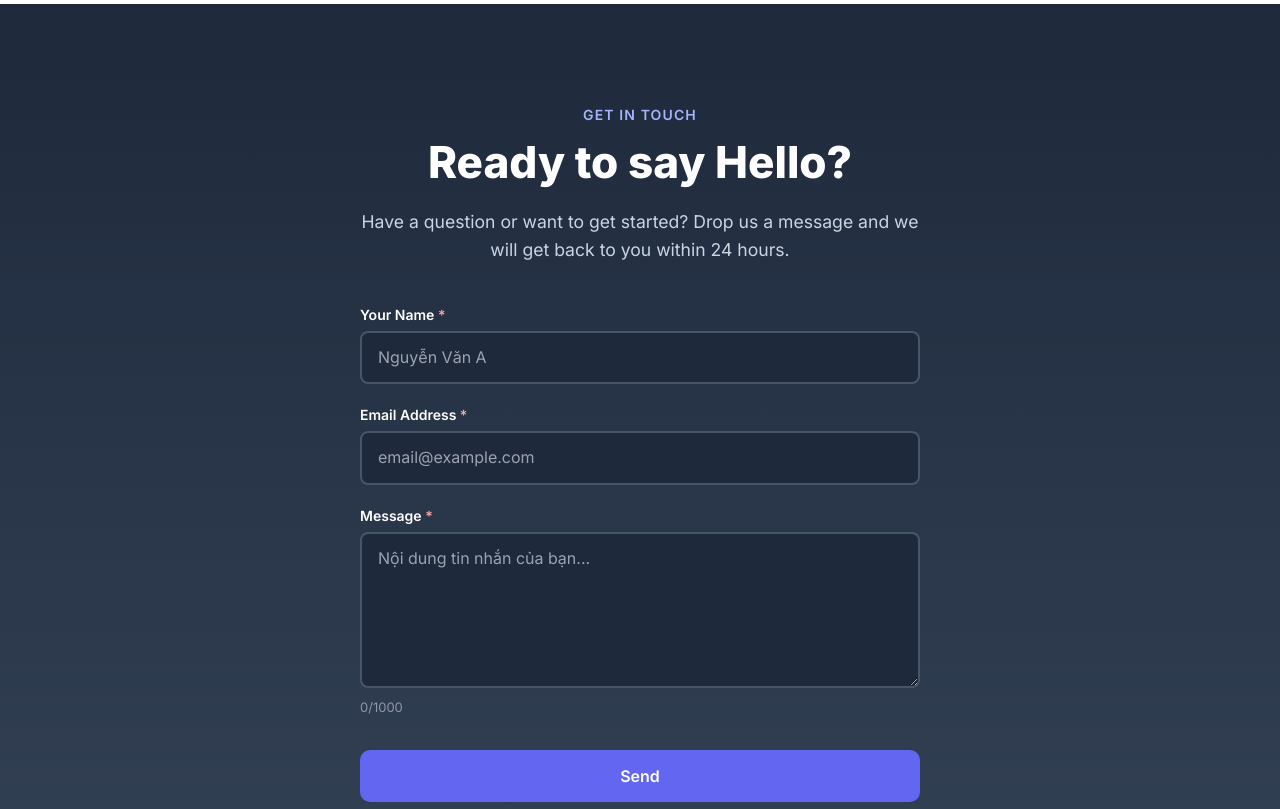
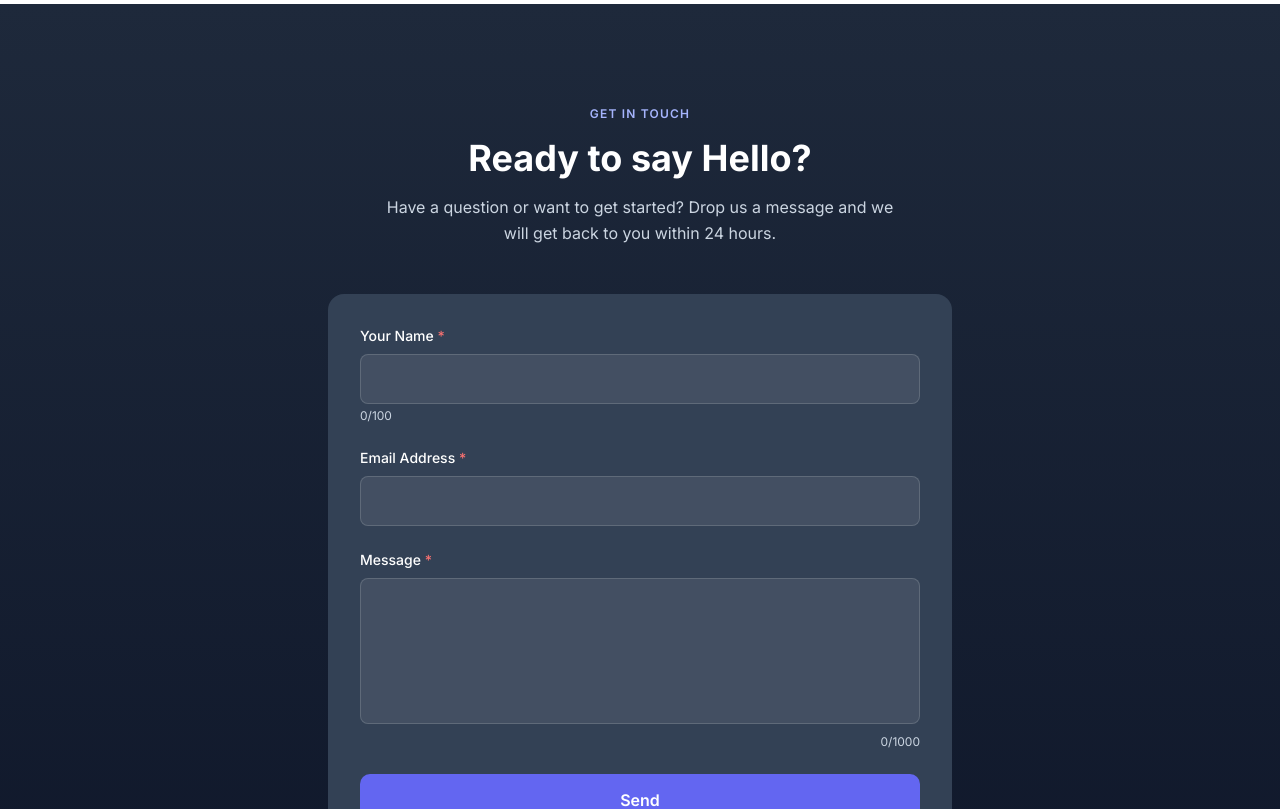
Before and after one commit to wisbidev/project-6c6270ce, a Next.js app in the folder code/frontend/: page / in a window 1280 px wide. Shown: the part 1340-2149 px from the top of the page. Built offline with nearby package versions, Linux system fonts and the light colour scheme.

Commit message:
fix(ui): implement full CTA with contact form against test cases

```diff
--- a/code/frontend/components/ContactForm.tsx
+++ b/code/frontend/components/ContactForm.tsx
@@ -122,7 +122,6 @@ export default function ContactForm() {
     const max = name === 'name' ? 100 : name === 'message' ? 1000 : 254
     const capped = value.length > max ? value.slice(0, max) : value
     setFormData((prev) => ({ ...prev, [name]: capped }))
-    // Clear error as user types (only if field was previously touched)
     if (touched[name]) {
       const err = validateField(name, capped)
       setErrors((prev) => ({ ...prev, [name]: err }))
@@ -139,14 +138,12 @@ export default function ContactForm() {
     e.preventDefault()
     setSubmitError(null)
 
-    // Mark all fields as touched so errors show
     setTouched({ name: true, email: true, message: true })
 
     if (!validateAll()) return
 
     setIsSubmitting(true)
 
-    // For mailto: — open email client
     const endpoint = process.env.NEXT_PUBLIC_FORM_ENDPOINT ?? 'mailto:hello@helloword.com'
     if (endpoint.startsWith('mailto:')) {
       const subject = encodeURIComponent(`Contact from ${formData.name}`)
@@ -159,7 +156,6 @@ export default function ContactForm() {
       return
     }
 
-    // Third-party endpoint — use mock (replace with real fetch in BE stage)
     const response = await submitContactForm(formData)
     setIsSubmitting(false)
 
@@ -178,91 +174,35 @@ export default function ContactForm() {
     setIsSuccess(false)
   }
 
-  // ── Styles (design system tokens) ──────────────────────────────────────────
-  const sectionBg = {
-    background: 'linear-gradient(180deg, var(--color-bg-dark) 0%, var(--color-bg-dark-surface) 100%)',
-  }
+  // ── Styles (design system tokens) ─────────────────────────────────────────
+  const sectionBg = 'linear-gradient(180deg, #1E293B 0%, #0F172A 100%)'
+  const cardBg = 'var(--color-bg-dark-surface, #334155)'
+  const inputBg = 'rgba(255,255,255,0.08)'
+  const inputBorder = 'rgba(255,255,255,0.15)'
+  const inputFocusBorder = 'var(--color-border-focus, #6366F1)'
 
-  const labelStyle: React.CSSProperties = {
-    display: 'block',
-    fontSize: '0.875rem',
-    fontWeight: 600,
-    marginBottom: '6px',
-    color: 'var(--color-text-on-dark)',
-  }
-
-  const inputBase: React.CSSProperties = {
-    width: '100%',
-    padding: '12px 16px',
-    fontSize: '1rem',
-    lineHeight: 1.6,
-    color: 'var(--color-text-on-dark)',
-    backgroundColor: 'var(--color-bg-dark)',
-    border: '2px solid var(--color-border-strong)',
-    borderRadius: '8px',
-    outline: 'none',
-    transition: 'border-color 200ms ease, box-shadow 200ms ease',
-    boxSizing: 'border-box',
-  }
-
-  const inputFocus: React.CSSProperties = {
-    borderColor: 'var(--color-border-focus)',
-    boxShadow: '0 0 0 3px rgba(99,102,241,0.2)',
-  }
-
-  const inputError: React.CSSProperties = {
-    borderColor: 'var(--color-danger)',
-  }
-
-  const errorMsgStyle: React.CSSProperties = {
-    marginTop: '4px',
-    fontSize: '0.8125rem',
-    lineHeight: 1.5,
-    color: 'var(--color-danger-text)',
-  }
-
-  const submitErrorStyle: React.CSSProperties = {
-    marginBottom: '24px',
-    padding: '12px 16px',
-    fontSize: '0.875rem',
-    color: 'var(--color-danger-text)',
-    backgroundColor: 'rgba(239,68,68,0.15)',
-    border: '1px solid rgba(239,68,68,0.4)',
-    borderRadius: '8px',
-  }
-
-  // ── Success state ───────────────────────────────────────────────────────────
-  if (isSuccess) {
   return (
     <section
       id="contact"
-        style={sectionBg}
-        aria-label="Contact form success"
+      style={{ background: sectionBg }}
+      className="py-24 px-6"
+      aria-labelledby="cta-heading"
     >
-        <div className="container" style={{ maxWidth: '1200px', margin: '0 auto', padding: '0 24px' }}>
-          <div
-            className="mx-auto text-center"
-            style={{ maxWidth: '560px', paddingTop: '100px', paddingBottom: '100px' }}
-          >
+      <div className="container mx-auto max-w-2xl">
+        {/* Success state */}
+        {isSuccess ? (
+          <div className="text-center py-16" role="status" aria-live="polite">
             <CheckmarkIcon />
             <h2
-              style={{
-                fontSize: '1.5rem',
-                fontWeight: 700,
-                lineHeight: 1.3,
-                color: 'var(--color-text-on-dark)',
-                marginBottom: '12px',
-              }}
+              id="cta-heading"
+              className="text-3xl font-bold mb-4"
+              style={{ color: 'var(--color-success)' }}
             >
               {successState.heading}
             </h2>
             <p
-              style={{
-                fontSize: '1rem',
-                lineHeight: 1.6,
-                color: 'var(--color-text-muted-on-dark)',
-                marginBottom: '32px',
-              }}
+              className="mb-8 text-lg"
+              style={{ color: 'var(--color-text-muted-on-dark)' }}
             >
               {successState.description}
             </p>
@@ -270,266 +210,167 @@ export default function ContactForm() {
               type="button"
               onClick={handleReset}
               className="btn-secondary"
-              style={{
-                padding: '14px 32px',
-                fontSize: '1rem',
-                fontWeight: 600,
-                color: 'var(--color-text-on-dark)',
-                backgroundColor: 'transparent',
-                border: '2px solid var(--color-border-strong)',
-                borderRadius: '10px',
-                cursor: 'pointer',
-                transition: 'transform 200ms ease, box-shadow 200ms ease',
-              }}
-              onMouseEnter={(e) => {
-                const el = e.currentTarget
-                el.style.borderColor = 'var(--color-primary)'
-                el.style.color = 'var(--color-primary)'
-                el.style.transform = 'translateY(-2px)'
-              }}
-              onMouseLeave={(e) => {
-                const el = e.currentTarget
-                el.style.borderColor = 'var(--color-border-strong)'
-                el.style.color = 'var(--color-text-on-dark)'
-                el.style.transform = 'translateY(0)'
-              }}
-              onFocusVisible={(e) => {
-                e.currentTarget.style.outline = '3px solid var(--color-focus)'
-                e.currentTarget.style.outlineOffset = '2px'
-              }}
             >
               {successState.resetButtonLabel}
             </button>
           </div>
-        </div>
-      </section>
-    )
-  }
-
-  // ── Default / error / submitting states ─────────────────────────────────────
-  return (
-    <section
-      id="contact"
-      style={sectionBg}
-      aria-label="Contact form"
-    >
-      <div className="container" style={{ maxWidth: '1200px', margin: '0 auto', padding: '0 24px' }}>
-        {/* Section heading */}
-        <div className="text-center" style={{ paddingTop: '100px', marginBottom: '16px' }}>
-          <p
-            style={{
-              fontSize: '0.875rem',
-              fontWeight: 600,
-              textTransform: 'uppercase',
-              letterSpacing: '0.08em',
-              color: 'var(--color-primary-light)',
-              marginBottom: '12px',
-            }}
+        ) : (
+          <>
+            {/* Section header */}
+            <div className="text-center mb-12">
+              <span
+                className="inline-block text-xs font-semibold tracking-widest mb-4"
+                style={{ color: 'var(--color-primary-light)' }}
               >
                 {ctaSection.label}
-          </p>
+              </span>
               <h2
-            style={{
-              fontSize: 'clamp(2rem, 4vw, 2.75rem)',
-              fontWeight: 800,
-              lineHeight: 1.15,
-              color: 'var(--color-text-on-dark)',
-              marginBottom: '20px',
-            }}
+                id="cta-heading"
+                className="text-3xl md:text-4xl font-bold mb-4 text-white"
               >
                 {ctaSection.title}
               </h2>
               <p
-            style={{
-              fontSize: '1.1rem',
-              lineHeight: 1.6,
-              color: 'var(--color-text-muted-on-dark)',
-              maxWidth: '560px',
-              margin: '0 auto',
-            }}
+                className="text-base leading-relaxed max-w-lg mx-auto"
+                style={{ color: 'var(--color-text-muted-on-dark)' }}
               >
                 {ctaSection.description}
               </p>
             </div>
 
-        {/* Form */}
-        <form
-          onSubmit={handleSubmit}
-          noValidate
-          style={{ maxWidth: '560px', margin: '40px auto 0', paddingBottom: '100px' }}
+            {/* Form card */}
+            <div
+              className="rounded-2xl p-8"
+              style={{ background: cardBg }}
             >
-          {/* Submission error banner */}
-          {submitError && (
-            <div style={submitErrorStyle} role="alert">
-              {submitError}
-            </div>
-          )}
-
-          {/* Name field */}
-          <div style={{ marginBottom: '20px' }}>
-            <label htmlFor="contact-name" style={labelStyle}>
-              Your Name <span style={{ color: '#FCA5A5' }}>*</span>
+              <form onSubmit={handleSubmit} noValidate>
+                {/* Form fields */}
+                <div className="space-y-6">
+                  {/* Name */}
+                  <div>
+                    <label
+                      htmlFor="contact-name"
+                      className="block text-sm font-medium mb-2"
+                      style={{ color: 'var(--color-text-on-dark)' }}
+                    >
+                      Your Name <span className="text-red-400">*</span>
                     </label>
                     <input
+                      type="text"
                       id="contact-name"
-              type="text"
-              autoComplete="name"
                       value={formData.name}
                       onChange={(e) => handleChange('name', e.target.value)}
                       onBlur={() => handleBlur('name')}
                       maxLength={100}
-              placeholder="Nguyễn Văn A"
-              aria-describedby={errors.name ? 'contact-name-error' : undefined}
+                      aria-describedby={errors.name ? 'name-error' : undefined}
                       aria-invalid={!!errors.name}
+                      disabled={isSubmitting}
+                      className="w-full px-4 py-3 rounded-lg text-white transition-all duration-200 focus:outline-none focus:ring-2"
                       style={{
-                ...inputBase,
-                ...(errors.name ? inputError : {}),
-              }}
-              onFocus={(e) => {
-                if (!errors.name) {
-                  e.currentTarget.style.borderColor = 'var(--color-border-focus)'
-                  e.currentTarget.style.boxShadow = '0 0 0 3px rgba(99,102,241,0.2)'
-                }
-              }}
-              onBlurCapture={(e) => {
-                if (!errors.name) {
-                  e.currentTarget.style.borderColor = 'var(--color-border-strong)'
-                  e.currentTarget.style.boxShadow = 'none'
-                }
+                        background: inputBg,
+                        border: `1px solid ${errors.name ? '#EF4444' : inputBorder}`,
+                        opacity: isSubmitting ? 0.7 : 1,
                       }}
                     />
-            {errors.name && (
+                    {errors.name ? (
                       <FieldError message={errors.name} />
+                    ) : (
+                      <p className="mt-1 text-xs" style={{ color: 'var(--color-text-muted-on-dark)' }}>
+                        {formData.name.length}/100
+                      </p>
                     )}
                   </div>
 
-          {/* Email field */}
-          <div style={{ marginBottom: '20px' }}>
-            <label htmlFor="contact-email" style={labelStyle}>
-              Email Address <span style={{ color: '#FCA5A5' }}>*</span>
+                  {/* Email */}
+                  <div>
+                    <label
+                      htmlFor="contact-email"
+                      className="block text-sm font-medium mb-2"
+                      style={{ color: 'var(--color-text-on-dark)' }}
+                    >
+                      Email Address <span className="text-red-400">*</span>
                     </label>
                     <input
+                      type="email"
                       id="contact-email"
-              type="email"
-              autoComplete="email"
                       value={formData.email}
                       onChange={(e) => handleChange('email', e.target.value)}
                       onBlur={() => handleBlur('email')}
-              placeholder="email@example.com"
-              aria-describedby={errors.email ? 'contact-email-error' : undefined}
+                      aria-describedby={errors.email ? 'email-error' : undefined}
                       aria-invalid={!!errors.email}
+                      disabled={isSubmitting}
+                      className="w-full px-4 py-3 rounded-lg text-white transition-all duration-200 focus:outline-none focus:ring-2"
                       style={{
-                ...inputBase,
-                ...(errors.email ? inputError : {}),
-              }}
-              onFocus={(e) => {
-                if (!errors.email) {
-                  e.currentTarget.style.borderColor = 'var(--color-border-focus)'
-                  e.currentTarget.style.boxShadow = '0 0 0 3px rgba(99,102,241,0.2)'
-                }
-              }}
-              onBlurCapture={(e) => {
-                if (!errors.email) {
-                  e.currentTarget.style.borderColor = 'var(--color-border-strong)'
-                  e.currentTarget.style.boxShadow = 'none'
-                }
+                        background: inputBg,
+                        border: `1px solid ${errors.email ? '#EF4444' : inputBorder}`,
+                        opacity: isSubmitting ? 0.7 : 1,
                       }}
                     />
-            {errors.email && (
-              <FieldError message={errors.email} />
-            )}
+                    {errors.email && <FieldError message={errors.email} />}
                   </div>
 
-          {/* Message field */}
-          <div style={{ marginBottom: '32px' }}>
-            <label htmlFor="contact-message" style={labelStyle}>
-              Message <span style={{ color: '#FCA5A5' }}>*</span>
+                  {/* Message */}
+                  <div>
+                    <label
+                      htmlFor="contact-message"
+                      className="block text-sm font-medium mb-2"
+                      style={{ color: 'var(--color-text-on-dark)' }}
+                    >
+                      Message <span className="text-red-400">*</span>
                     </label>
                     <textarea
                       id="contact-message"
-              autoComplete="off"
                       value={formData.message}
                       onChange={(e) => handleChange('message', e.target.value)}
                       onBlur={() => handleBlur('message')}
                       maxLength={1000}
                       rows={5}
-              placeholder="Nội dung tin nhắn của bạn..."
-              aria-describedby={
-                errors.message
-                  ? 'contact-message-error'
-                  : 'contact-message-count'
-              }
+                      aria-describedby={errors.message ? 'message-error' : undefined}
                       aria-invalid={!!errors.message}
+                      disabled={isSubmitting}
+                      className="w-full px-4 py-3 rounded-lg text-white transition-all duration-200 focus:outline-none focus:ring-2 resize-none"
                       style={{
-                ...inputBase,
-                resize: 'vertical',
-                minHeight: '120px',
-                ...(errors.message ? inputError : {}),
-              }}
-              onFocus={(e) => {
-                if (!errors.message) {
-                  e.currentTarget.style.borderColor = 'var(--color-border-focus)'
-                  e.currentTarget.style.boxShadow = '0 0 0 3px rgba(99,102,241,0.2)'
-                }
-              }}
-              onBlurCapture={(e) => {
-                if (!errors.message) {
-                  e.currentTarget.style.borderColor = 'var(--color-border-strong)'
-                  e.currentTarget.style.boxShadow = 'none'
-                }
+                        background: inputBg,
+                        border: `1px solid ${errors.message ? '#EF4444' : inputBorder}`,
+                        opacity: isSubmitting ? 0.7 : 1,
                       }}
                     />
+                    <div className="flex justify-between items-start mt-1">
                       {errors.message ? (
                         <FieldError message={errors.message} />
                       ) : (
-              <p
-                id="contact-message-count"
-                style={{ ...errorMsgStyle, color: 'rgba(203,213,225,0.6)' }}
-                aria-live="polite"
+                        <span />
+                      )}
+                      <span
+                        className="text-xs"
+                        style={{ color: 'var(--color-text-muted-on-dark)' }}
                       >
                         {formData.message.length}/1000
-              </p>
+                      </span>
+                    </div>
+                  </div>
+                </div>
+
+                {/* Submission error */}
+                {submitError && (
+                  <div
+                    className="mt-6 px-4 py-3 rounded-lg text-sm"
+                    style={{
+                      background: 'rgba(239,68,68,0.15)',
+                      border: '1px solid rgba(239,68,68,0.4)',
+                      color: '#FCA5A5',
+                    }}
+                    role="alert"
+                  >
+                    {submitError}
+                  </div>
                 )}
-          </div>
 
                 {/* Submit button */}
                 <button
                   type="submit"
                   disabled={isSubmitting}
-            className="btn-primary"
-            style={{
-              width: '100%',
-              padding: '14px 32px',
-              fontSize: '1rem',
-              fontWeight: 600,
-              color: 'var(--color-primary-text)',
-              backgroundColor: 'var(--color-primary)',
-              border: 'none',
-              borderRadius: '10px',
-              cursor: isSubmitting ? 'not-allowed' : 'pointer',
-              opacity: isSubmitting ? 0.7 : 1,
-              display: 'flex',
-              alignItems: 'center',
-              justifyContent: 'center',
-              gap: '8px',
-              transition: 'background-color 250ms ease, transform 250ms ease, box-shadow 250ms ease',
-            }}
-            onMouseEnter={(e) => {
-              if (!isSubmitting) {
-                e.currentTarget.style.backgroundColor = 'var(--color-primary-hover)'
-                e.currentTarget.style.transform = 'translateY(-2px)'
-                e.currentTarget.style.boxShadow = 'var(--shadow-primary)'
-              }
-            }}
-            onMouseLeave={(e) => {
-              e.currentTarget.style.backgroundColor = 'var(--color-primary)'
-              e.currentTarget.style.transform = 'translateY(0)'
-              e.currentTarget.style.boxShadow = 'none'
-            }}
-            onFocusVisible={(e) => {
-              e.currentTarget.style.outline = '3px solid var(--color-focus)'
-              e.currentTarget.style.outlineOffset = '2px'
-            }}
+                  className="btn-primary w-full mt-6 flex items-center justify-center gap-2"
                 >
                   {isSubmitting ? (
                     <>
@@ -542,6 +383,9 @@ export default function ContactForm() {
                 </button>
               </form>
             </div>
+          </>
+        )}
+      </div>
     </section>
   )
 }
```
Lines whose indentation alone changed are shown as unchanged.
